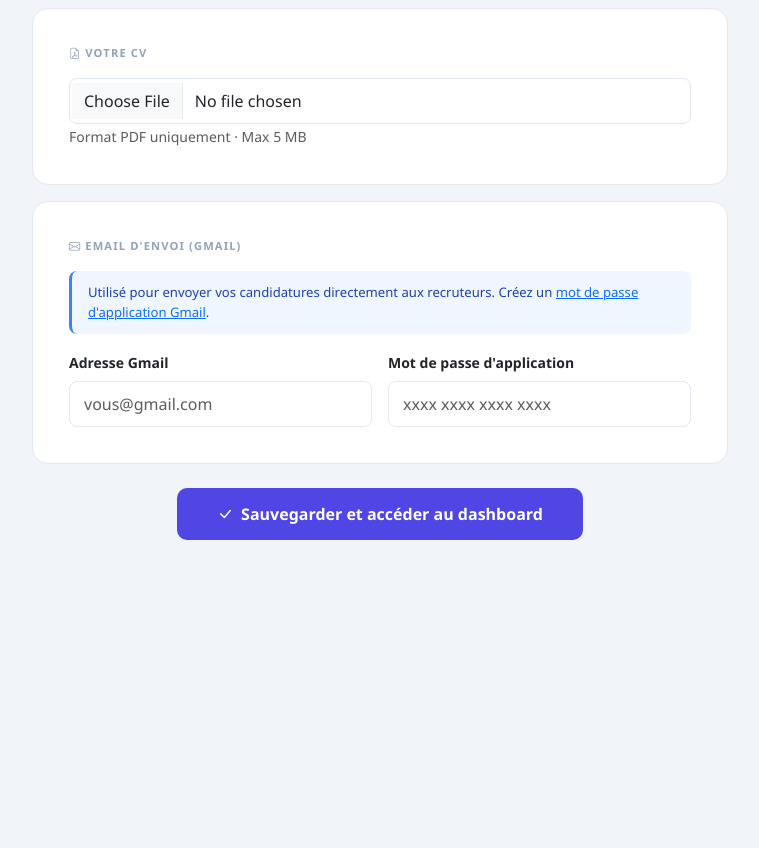
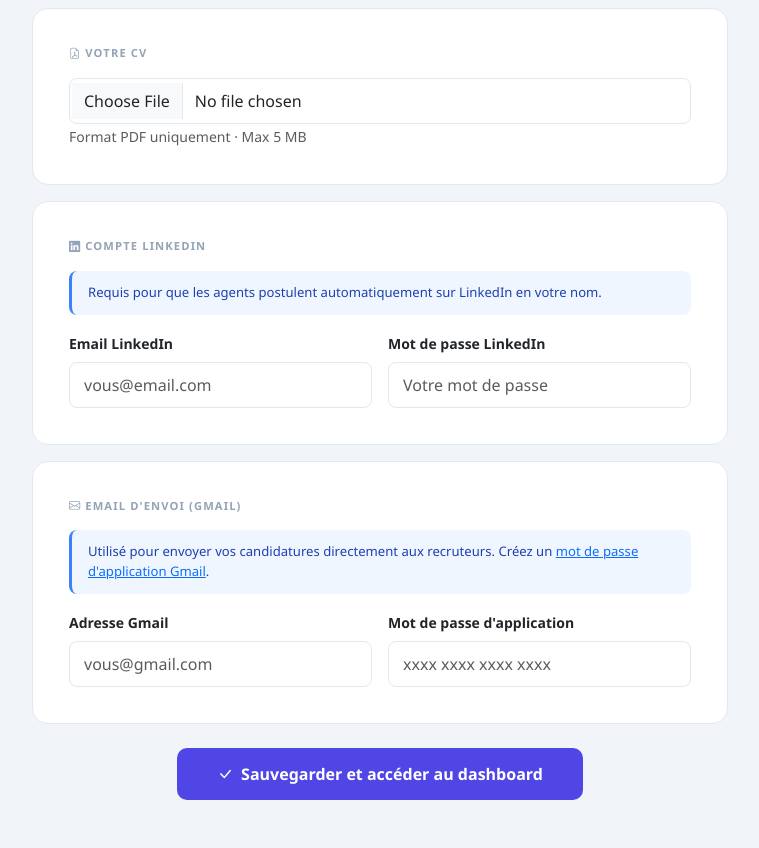
Before and after one commit to sobpatrice92-code/jobai-saas, a Flask app: page /setup in a window 1280 px wide. Shown: the part 700-1548 px from the top of the page, without its empty margins (260-1019 px from the left). Before the commit the page ends 1240 px from the top, so only its background shows below. Run offline with Flask 3, Linux system fonts and the light colour scheme; the visitor is signed in with stand-in values (Sample User, id 1); some libraries are stand-ins or nearby versions.

Commit message:
Add LinkedIn credentials to setup, pass LINKEDIN_EMAIL/PASSWORD to agents

```diff
--- a/app.py
+++ b/app.py
@@ -117,16 +117,17 @@ def logout():
 def setup():
     if request.method == "POST":
         data = {
-            "openai_key":    request.form.get("openai_key","").strip(),
-            "gmail_address": request.form.get("gmail_address","").strip(),
-            "gmail_password":request.form.get("gmail_password","").strip(),
-            "nom_complet":   request.form.get("nom_complet","").strip(),
-            "telephone":     request.form.get("telephone","").strip(),
-            "adresse":       request.form.get("adresse","").strip(),
-            "ville":         request.form.get("ville","").strip(),
-            "province":      request.form.get("province","").strip(),
-            "profession":    request.form.get("profession","").strip(),
-            "keywords":      request.form.get("keywords","").strip(),
+            "gmail_address":    request.form.get("gmail_address","").strip(),
+            "gmail_password":   request.form.get("gmail_password","").strip(),
+            "linkedin_email":   request.form.get("linkedin_email","").strip(),
+            "linkedin_password":request.form.get("linkedin_password","").strip(),
+            "nom_complet":      request.form.get("nom_complet","").strip(),
+            "telephone":        request.form.get("telephone","").strip(),
+            "adresse":          request.form.get("adresse","").strip(),
+            "ville":            request.form.get("ville","").strip(),
+            "province":         request.form.get("province","").strip(),
+            "profession":       request.form.get("profession","").strip(),
+            "keywords":         request.form.get("keywords","").strip(),
         }
         # CV Upload
         cv = request.files.get("cv")
@@ -192,6 +193,8 @@ def run_agent(agent_id):
         "USER_PROFESSION":   cfg.get("profession",""),
         "USER_EMAIL":        cfg.get("gmail_address",""),
         "PROFILE_PATH":      cfg.get("linkedin_profile_path", str(user_profile_dir)),
+        "LINKEDIN_EMAIL":    cfg.get("linkedin_email",""),
+        "LINKEDIN_PASSWORD": cfg.get("linkedin_password",""),
         "SAAS_API_URL":      os.getenv("RAILWAY_PUBLIC_DOMAIN", "http://localhost:8080"),
         "SAAS_USER_TOKEN":   str(uid),
     })
--- a/templates/setup.html
+++ b/templates/setup.html
@@ -86,6 +86,25 @@
       <small class="text-muted">Format PDF uniquement · Max 5 MB</small>
     </div>
 
+    <div class="setup-card mb-3">
+      <div class="section-title"><i class="bi bi-linkedin me-1"></i>Compte LinkedIn</div>
+      <div class="tip mb-3">
+        Requis pour que les agents postulent automatiquement sur LinkedIn en votre nom.
+      </div>
+      <div class="row g-3">
+        <div class="col-md-6">
+          <label class="form-label small fw-bold">Email LinkedIn</label>
+          <input type="email" name="linkedin_email" class="form-control"
+                 value="{{ cfg.get('linkedin_email','') }}" placeholder="vous@email.com"/>
+        </div>
+        <div class="col-md-6">
+          <label class="form-label small fw-bold">Mot de passe LinkedIn</label>
+          <input type="password" name="linkedin_password" class="form-control"
+                 value="{{ cfg.get('linkedin_password','') }}" placeholder="Votre mot de passe"/>
+        </div>
+      </div>
+    </div>
+
     <div class="setup-card mb-4">
       <div class="section-title"><i class="bi bi-envelope me-1"></i>Email d'envoi (Gmail)</div>
       <div class="tip mb-3">
```
